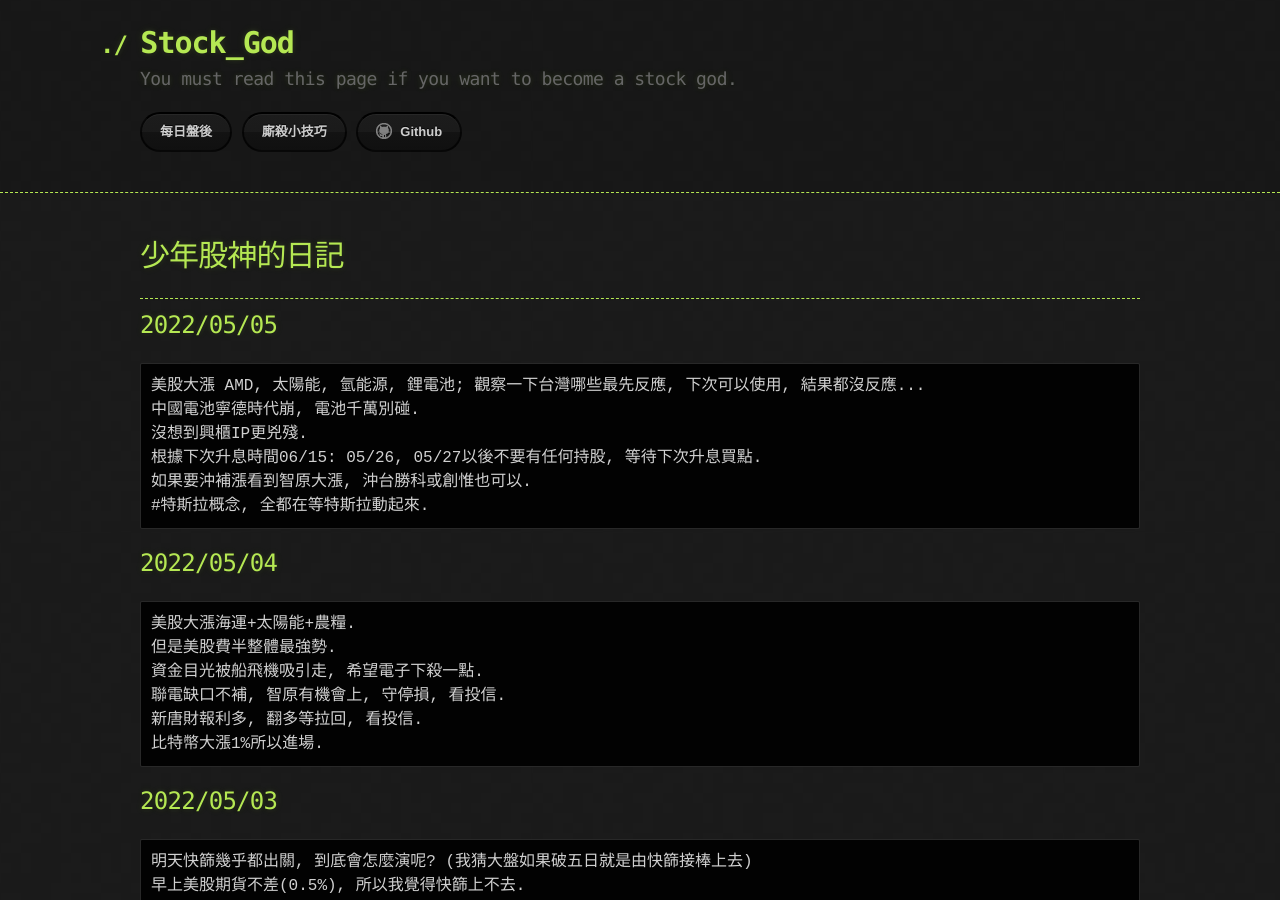
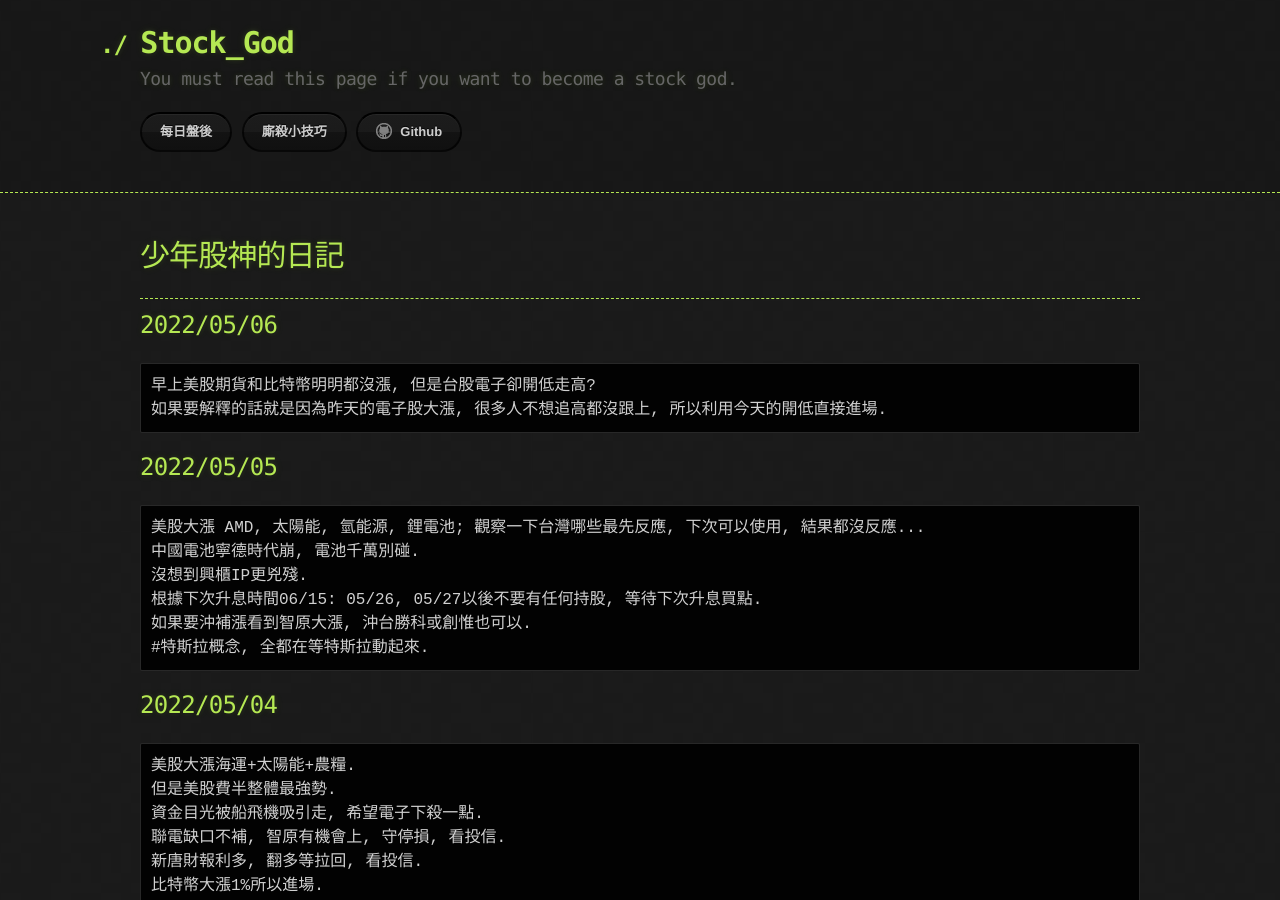
Before and after one commit to lepg5487/Stock_God, a Jekyll site: the page built from index.md, in a window 1280 px wide and 900 px high. Built offline with Jekyll 4.4.1, drawn with Linux system fonts in a browser that asks for light colours; our own code applies the rules of GitHub Pages for plain Markdown files.

Commit message:
Update index.md

````diff
--- a/index.md
+++ b/index.md
@@ -5,6 +5,12 @@
 # 少年股神的日記
 
 ---
+
+## 2022/05/06
+```
+早上美股期貨和比特幣明明都沒漲, 但是台股電子卻開低走高?
+如果要解釋的話就是因為昨天的電子股大漲, 很多人不想追高都沒跟上, 所以利用今天的開低直接進場.
+```
 
 ## 2022/05/05
 ```
````
